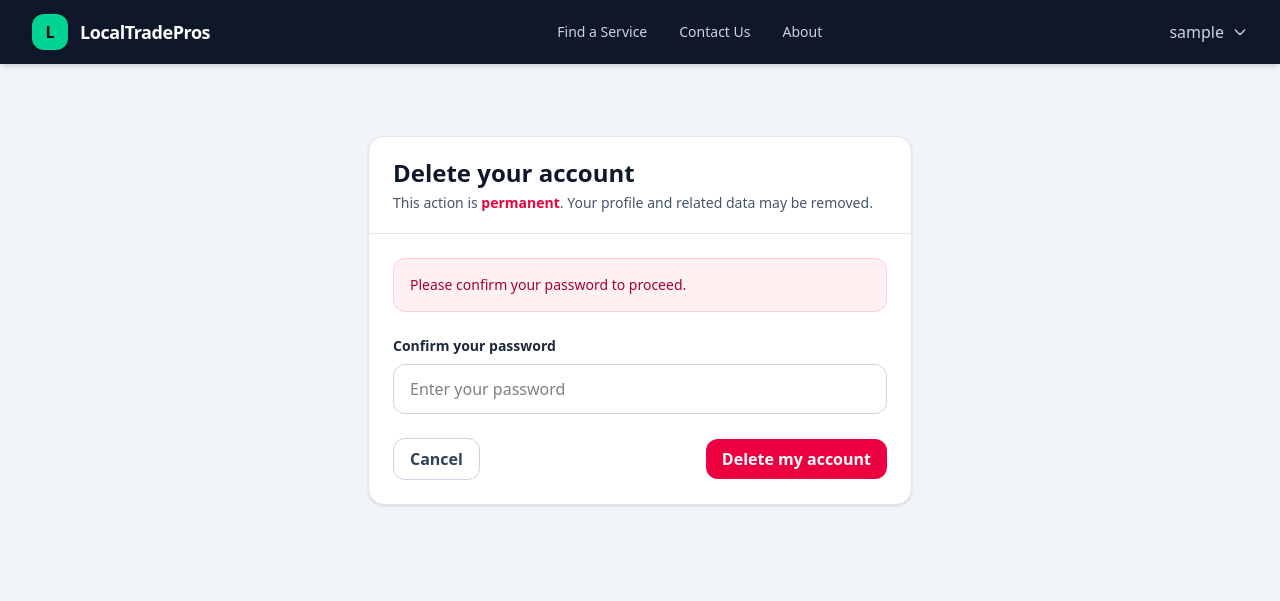
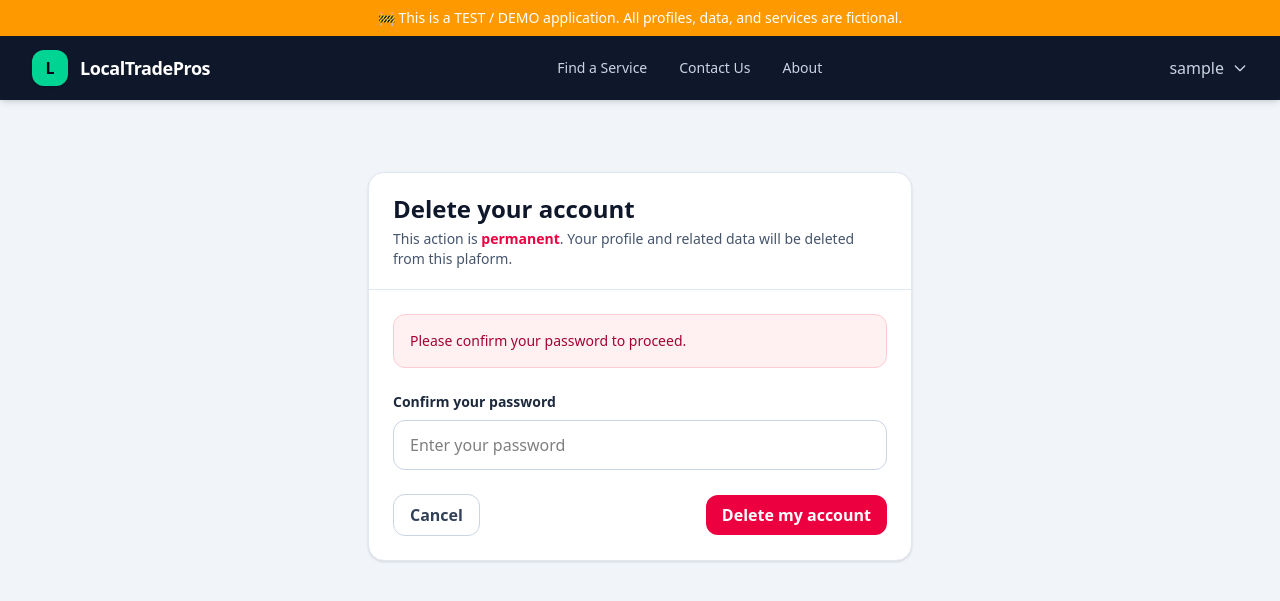
Before and after one commit to olugbengaakindele/handyhub_vercel, a Django app: page /account/delete/ in a window 1280 px wide. Shown: the top 601 px of the page. Run offline with Django 5.2, Linux system fonts and the light colour scheme; the visitor is signed in with stand-in values (Sample User, id 1); some libraries are stand-ins or nearby versions.

Commit message:
test notification to users

```diff
--- a/users/templates/users/account_delete_confirm.html
+++ b/users/templates/users/account_delete_confirm.html
@@ -11,7 +11,7 @@
       <div class="px-6 py-5 border-b border-slate-200">
         <h1 class="text-2xl font-extrabold text-slate-900">Delete your account</h1>
         <p class="text-slate-600 text-sm mt-1">
-          This action is <span class="font-semibold text-rose-600">permanent</span>. Your profile and related data may be removed.
+          This action is <span class="font-semibold text-rose-600">permanent</span>. Your profile and related data will be deleted from this plaform.
         </p>
       </div>
 
--- a/users/templates/users/base.html
+++ b/users/templates/users/base.html
@@ -9,7 +9,10 @@
 </head>
 
 <body class="min-h-screen bg-slate-100 text-slate-980 flex flex-col">
-
+<!-- Demo Environment Banner -->
+<div class="w-full bg-amber-500 text-white text-center text-sm py-2 font-medium">
+    🚧 This is a TEST / DEMO application. All profiles, data, and services are fictional.
+</div>
 <!-- NAVBAR -->
 <nav class="bg-slate-900 shadow-md sticky top-0 z-50">
   <div class="max-w-7xl mx-auto px-4 sm:px-6 lg:px-8">
```
